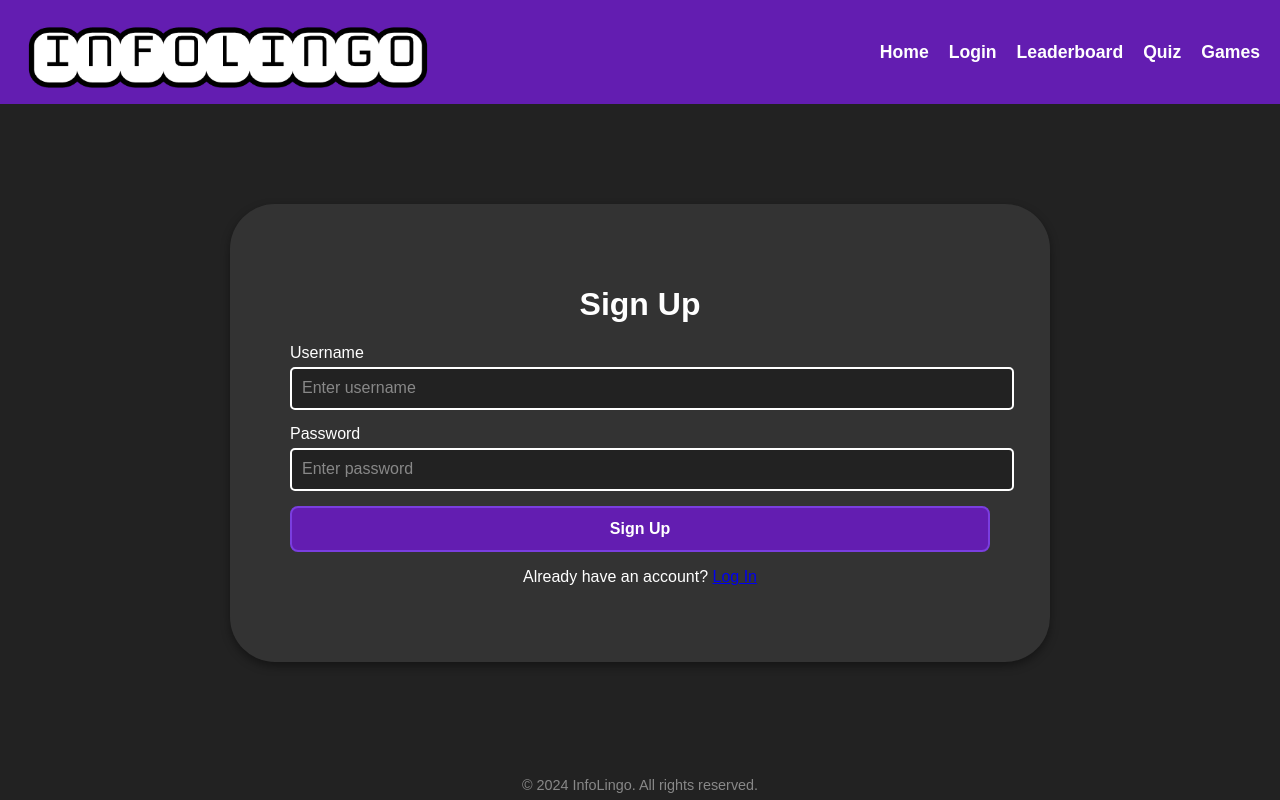
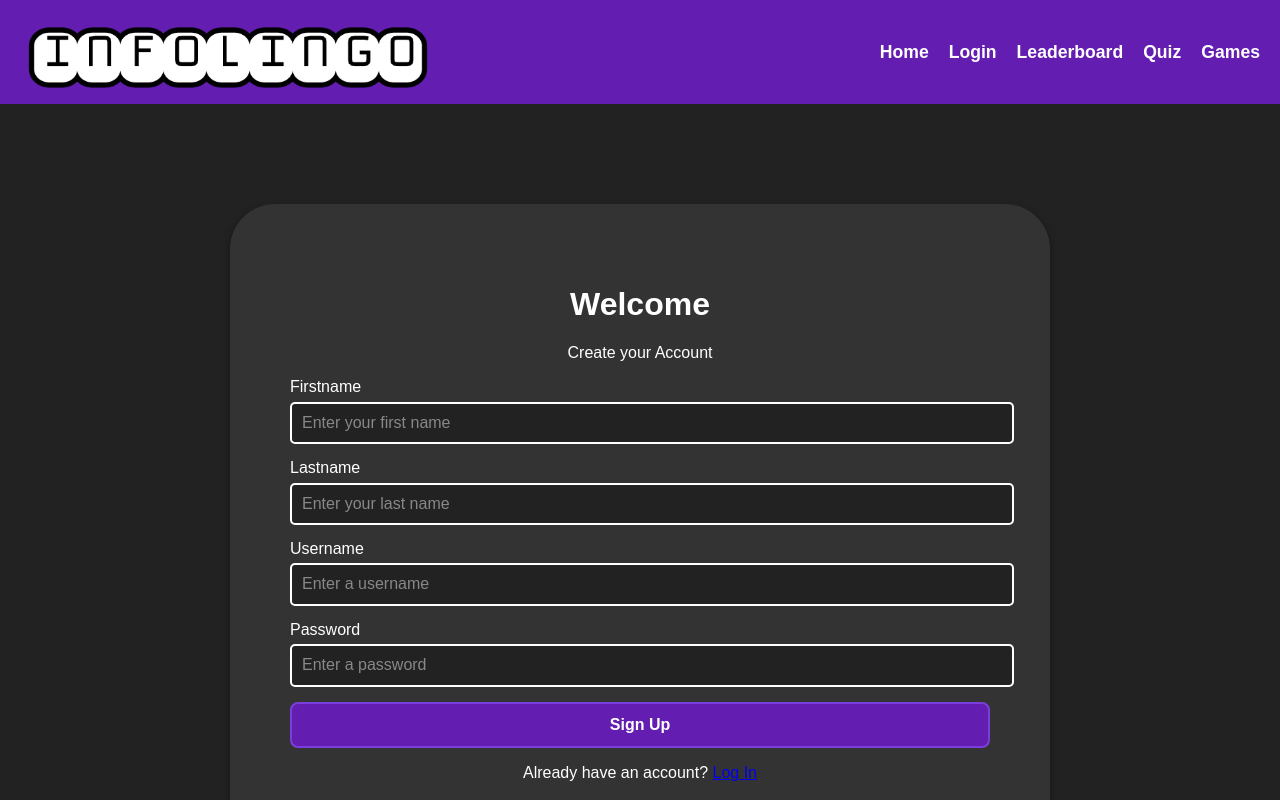
Before and after one commit to mpolasub/InfoLingo, a React (Vite) app in the folder vite-project/: page /signup in a window 1280 px wide. Shown: the top 800 px of the page. Built offline with nearby package versions, Linux system fonts and the light colour scheme; a web font is replaced by a local one.

Commit message:
signup page changes

```diff
--- a/vite-project/src/components/Signup.jsx
+++ b/vite-project/src/components/Signup.jsx
@@ -1,38 +1,59 @@
 import React, { useState } from "react";
 import { Link } from "react-router-dom";
-import UniversalButton from "./UniversalButton";
+import UniversalButton from "./UniversalButton"; // Import the universal button
 import "../style.css";
 
 function Signup({ onSignup = (userDetails) => alert(`Signed up with username: ${userDetails.username}`) }) {
   const [username, setUsername] = useState("");
   const [password, setPassword] = useState("");
+  const [firstname, setFirstname] = useState("");
+  const [lastname, setLastname] = useState("");
   const [error, setError] = useState("");
 
   const handleSignup = () => {
-    if (!username || !password) {
+    if (!firstname || !lastname || !username || !password) {
       setError("Please fill in all fields.");
       return;
     }
     setError("");
-    const userDetails = { username, password };
+    const userDetails = { firstname, lastname, username, password };
     onSignup(userDetails);
   };
 
   return (
-    <div className="page-container">
     <div className="form-container">
-        <div className="logo">
-
+      <h1>Welcome</h1>
+      <p>Create your Account</p>
+      <form onSubmit={(e) => e.preventDefault()}>
+        <div className="form-group">
+          <label htmlFor="firstname">Firstname</label>
+          <input
+            type="text"
+            id="firstname"
+            name="firstname"
+            placeholder="Enter your first name"
+            value={firstname}
+            onChange={(e) => setFirstname(e.target.value)}
+          />
         </div>
-        <h1>Sign Up</h1>
-        <form onSubmit={(e) => e.preventDefault()}>
+        <div className="form-group">
+          <label htmlFor="lastname">Lastname</label>
+          <input
+            type="text"
+            id="lastname"
+            name="lastname"
+            placeholder="Enter your last name"
+            value={lastname}
+            onChange={(e) => setLastname(e.target.value)}
+          />
+        </div>
         <div className="form-group">
           <label htmlFor="username">Username</label>
           <input
             type="text"
             id="username"
             name="username"
-              placeholder="Enter username"
+            placeholder="Enter a username"
             value={username}
             onChange={(e) => setUsername(e.target.value)}
           />
@@ -43,7 +64,7 @@ function Signup({ onSignup = (userDetails) => alert(`Signed up with username: ${
             type="password"
             id="password"
             name="password"
-              placeholder="Enter password"
+            placeholder="Enter a password"
             value={password}
             onChange={(e) => setPassword(e.target.value)}
           />
@@ -59,7 +80,6 @@ function Signup({ onSignup = (userDetails) => alert(`Signed up with username: ${
         Already have an account? <Link to="/login">Log In</Link>
       </p>
     </div>
-    </div>
   );
 }
 
```
Lines whose indentation alone changed are shown as unchanged.
